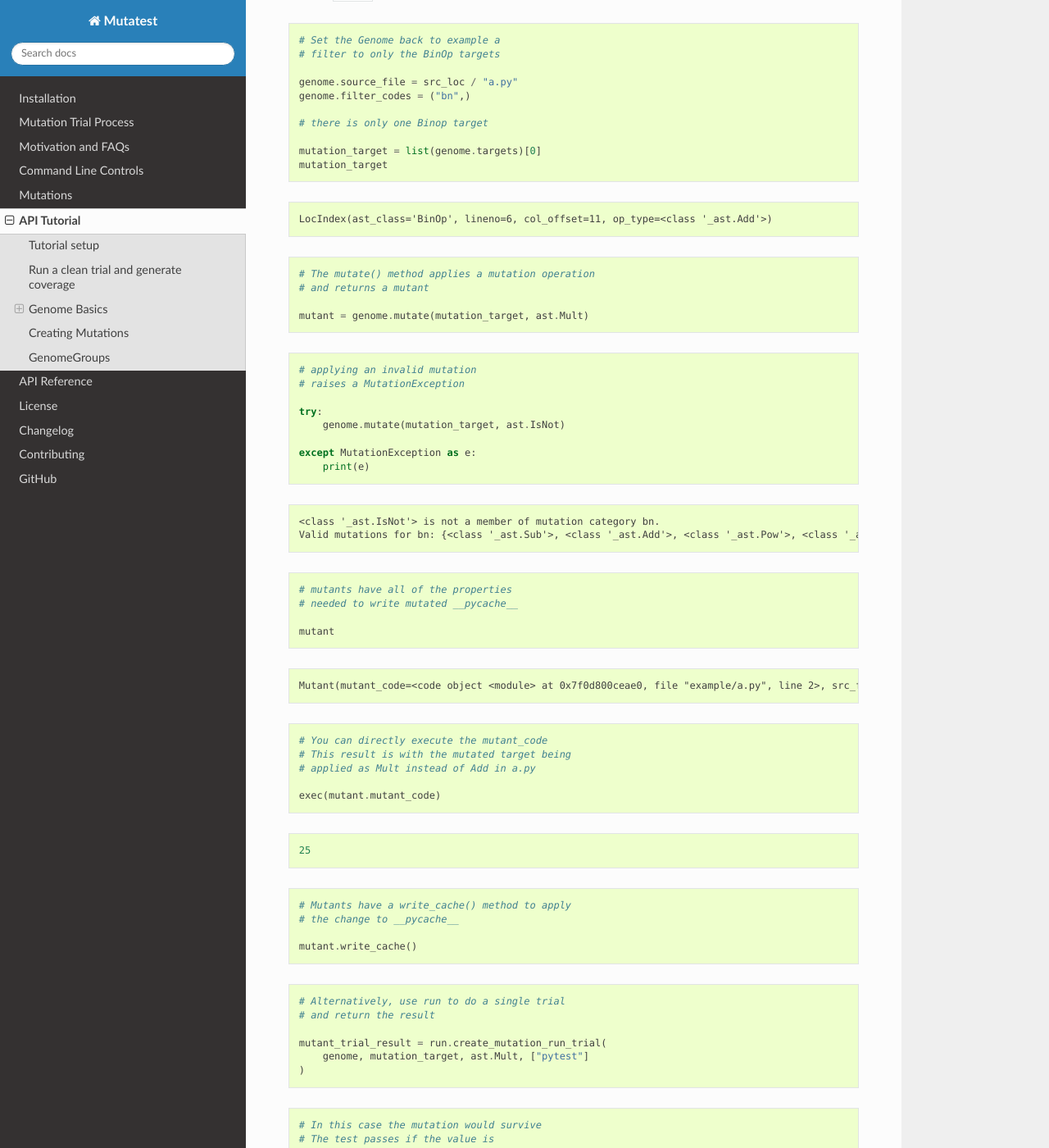
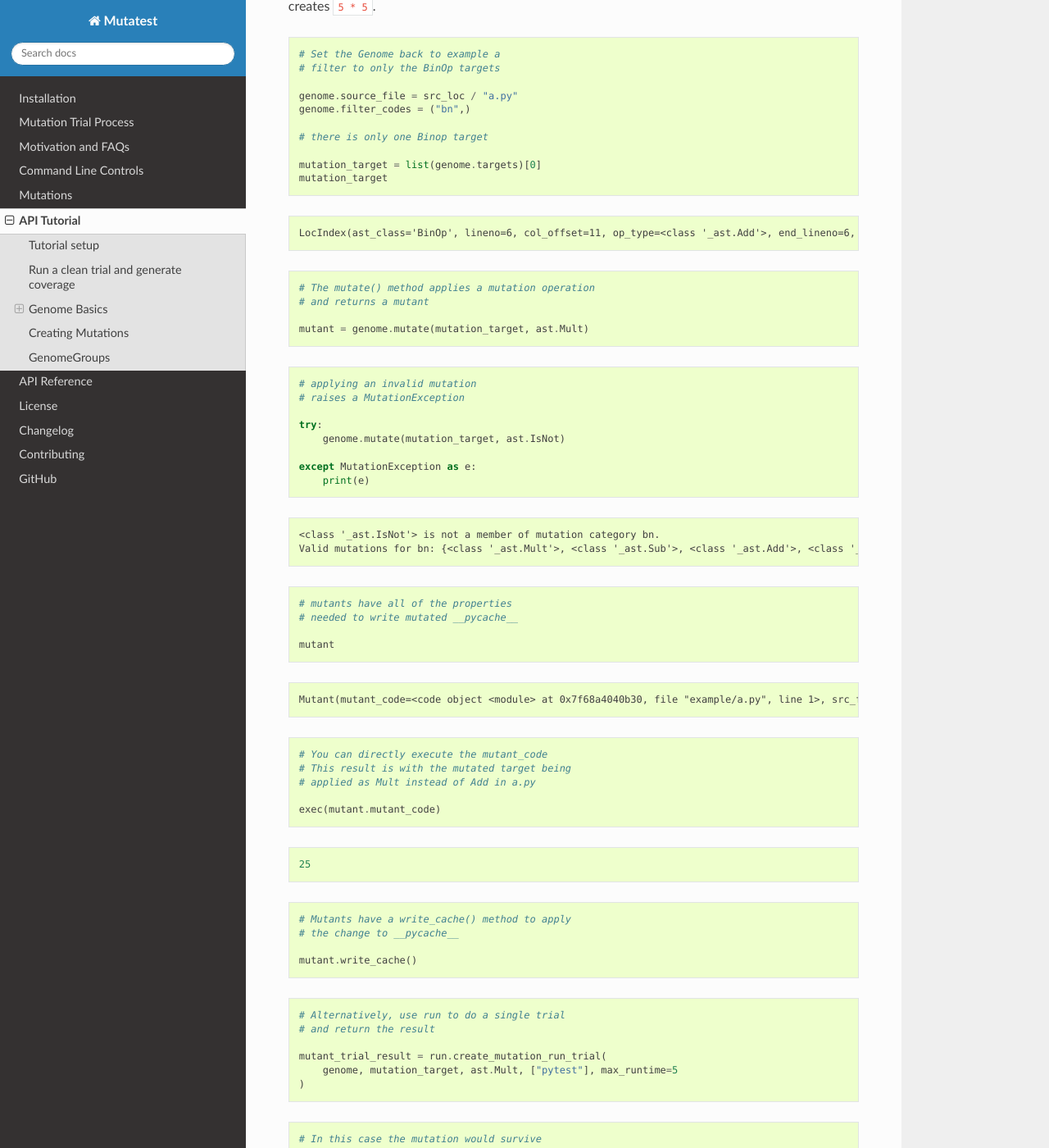
Before and after one commit to EvanKepner/mutatest, a Sphinx documentation site: the page built from docs/api_tutorial/api_tutorial.rst, in a window 1280 px wide and 1400 px high, scrolled down 9634 px. Shown: the whole window at 82% size. Built offline with Sphinx 7.4.7 and the Read the Docs theme 2.0.0, drawn with Linux system fonts in a browser that asks for light colours; some of the changed text lies outside the part shown.

Commit message:
rebuild api tutorial, doc updates

```diff
--- a/CONTRIBUTING.rst
+++ b/CONTRIBUTING.rst
@@ -17,9 +17,8 @@ The top level priorities for the project are:
 
 Open questions I'm working through on the design:
 
-1. Multi-processing? Running individual tests is an embarrassingly parallel problem that is currently
-   executed in series by ``mutatest``. This would likely involve creative use of ``__pycache__``
-   and potentially local copying of files.
+1. Fancy test selection? If there is a way to not only test coverage, but only select tests based
+   on the mutation location (a form of "who tests what") that could make trials more efficient.
 
 2. Local database? Keeping a local database of mutations and trial results would allow for re-running
    failed mutations quickly. Providing the ability to log false positives to skip on future samples
--- a/README.rst
+++ b/README.rst
@@ -22,6 +22,7 @@ Features
     - Uses ``coverage`` to create `only meaningful mutants <https://mutatest.readthedocs.io/en/latest/commandline.html#coverage-filtering>`_.
     - Built for efficiency with `multiple running modes <https://mutatest.readthedocs.io/en/latest/commandline.html#selecting-a-running-mode>`_
       and `random sampling of mutation targets <https://mutatest.readthedocs.io/en/latest/commandline.html#controlling-randomization-behavior-and-trial-number>`_.
+    - Capable of running parallel mutation trials with multiprocessing on Python 3.8.
     - Flexible enough to run on a `whole package <https://mutatest.readthedocs.io/en/latest/commandline.html#auto-detected-package-structures>`_
       or a `single file <https://mutatest.readthedocs.io/en/latest/commandline.html#specifying-source-files-and-test-commands>`_.
     - Includes an `API for custom mutation controls <https://mutatest.readthedocs.io/en/latest/modules.html>`_.
--- a/docs/api_tutorial/api_tutorial.rst
+++ b/docs/api_tutorial/api_tutorial.rst
@@ -254,8 +254,8 @@ have lines covered by the set ``coverage_file`` property.
 
 .. parsed-literal::
 
-    {LocIndex(ast_class='BinOp', lineno=6, col_offset=11, op_type=<class '_ast.Add'>),
-     LocIndex(ast_class='Compare', lineno=10, col_offset=11, op_type=<class '_ast.Gt'>)}
+    {LocIndex(ast_class='BinOp', lineno=6, col_offset=11, op_type=<class '_ast.Add'>, end_lineno=6, end_col_offset=16),
+     LocIndex(ast_class='Compare', lineno=10, col_offset=11, op_type=<class '_ast.Gt'>, end_lineno=10, end_col_offset=16)}
 
 
 
@@ -268,7 +268,7 @@ have lines covered by the set ``coverage_file`` property.
 
 .. parsed-literal::
 
-    {LocIndex(ast_class='BinOp', lineno=6, col_offset=11, op_type=<class '_ast.Add'>)}
+    {LocIndex(ast_class='BinOp', lineno=6, col_offset=11, op_type=<class '_ast.Add'>, end_lineno=6, end_col_offset=16)}
 
 
 
@@ -281,7 +281,7 @@ have lines covered by the set ``coverage_file`` property.
 
 .. parsed-literal::
 
-    {LocIndex(ast_class='Compare', lineno=10, col_offset=11, op_type=<class '_ast.Gt'>)}
+    {LocIndex(ast_class='Compare', lineno=10, col_offset=11, op_type=<class '_ast.Gt'>, end_lineno=10, end_col_offset=16)}
 
 
 
@@ -302,7 +302,7 @@ encapsulted in the ``Genome``.
 
 .. parsed-literal::
 
-    <_ast.Module at 0x7f0d6bd88da0>
+    <_ast.Module at 0x7f68a4014bb0>
 
 
 
@@ -315,10 +315,10 @@ encapsulted in the ``Genome``.
 
 .. parsed-literal::
 
-    [<_ast.Expr at 0x7f0d6bd88dd8>,
-     <_ast.FunctionDef at 0x7f0d6bd88e48>,
-     <_ast.FunctionDef at 0x7f0d6bd88fd0>,
-     <_ast.Expr at 0x7f0d6bd911d0>]
+    [<_ast.Expr at 0x7f68a4014ca0>,
+     <_ast.FunctionDef at 0x7f68a4014ac0>,
+     <_ast.FunctionDef at 0x7f68a4014eb0>,
+     <_ast.Expr at 0x7f68a402c040>]
 
 
 
@@ -332,12 +332,15 @@ encapsulted in the ``Genome``.
 .. parsed-literal::
 
     {'name': 'add_five',
-     'args': <_ast.arguments at 0x7f0d6bd88e80>,
-     'body': [<_ast.Return at 0x7f0d6bd88ef0>],
+     'args': <_ast.arguments at 0x7f68a4014d30>,
+     'body': [<_ast.Return at 0x7f68a4014dc0>],
      'decorator_list': [],
      'returns': None,
+     'type_comment': None,
      'lineno': 5,
-     'col_offset': 0}
+     'col_offset': 0,
+     'end_lineno': 6,
+     'end_col_offset': 16}
 
 
 
@@ -410,7 +412,7 @@ covered targets to only ``BinOp`` class operations.
 
 .. parsed-literal::
 
-    {LocIndex(ast_class='BinOp', lineno=6, col_offset=11, op_type=<class '_ast.Add'>)}
+    {LocIndex(ast_class='BinOp', lineno=6, col_offset=11, op_type=<class '_ast.Add'>, end_lineno=6, end_col_offset=16)}
 
 
 
@@ -423,7 +425,7 @@ covered targets to only ``BinOp`` class operations.
 
 .. parsed-literal::
 
-    {LocIndex(ast_class='BinOp', lineno=6, col_offset=11, op_type=<class '_ast.Add'>)}
+    {LocIndex(ast_class='BinOp', lineno=6, col_offset=11, op_type=<class '_ast.Add'>, end_lineno=6, end_col_offset=16)}
 
 
 
@@ -443,8 +445,8 @@ covered targets to only ``BinOp`` class operations.
 
 .. parsed-literal::
 
-    {LocIndex(ast_class='BinOp', lineno=6, col_offset=11, op_type=<class '_ast.Add'>),
-     LocIndex(ast_class='Compare', lineno=10, col_offset=11, op_type=<class '_ast.Gt'>)}
+    {LocIndex(ast_class='BinOp', lineno=6, col_offset=11, op_type=<class '_ast.Add'>, end_lineno=6, end_col_offset=16),
+     LocIndex(ast_class='Compare', lineno=10, col_offset=11, op_type=<class '_ast.Gt'>, end_lineno=10, end_col_offset=16)}
 
 
 
@@ -477,7 +479,7 @@ Coverage Filter
 
 .. parsed-literal::
 
-    {LocIndex(ast_class='BinOp', lineno=6, col_offset=11, op_type=<class '_ast.Add'>)}
+    {LocIndex(ast_class='BinOp', lineno=6, col_offset=11, op_type=<class '_ast.Add'>, end_lineno=6, end_col_offset=16)}
 
 
 
@@ -495,7 +497,7 @@ Coverage Filter
 
 .. parsed-literal::
 
-    {LocIndex(ast_class='Compare', lineno=10, col_offset=11, op_type=<class '_ast.Gt'>)}
+    {LocIndex(ast_class='Compare', lineno=10, col_offset=11, op_type=<class '_ast.Gt'>, end_lineno=10, end_col_offset=16)}
 
 
 
@@ -633,7 +634,7 @@ Category Code Filter
 
 .. parsed-literal::
 
-    {LocIndex(ast_class='BinOp', lineno=6, col_offset=11, op_type=<class '_ast.Add'>)}
+    {LocIndex(ast_class='BinOp', lineno=6, col_offset=11, op_type=<class '_ast.Add'>, end_lineno=6, end_col_offset=16)}
 
 
 
@@ -650,7 +651,7 @@ Category Code Filter
 
 .. parsed-literal::
 
-    {LocIndex(ast_class='Compare', lineno=10, col_offset=11, op_type=<class '_ast.Gt'>)}
+    {LocIndex(ast_class='Compare', lineno=10, col_offset=11, op_type=<class '_ast.Gt'>, end_lineno=10, end_col_offset=16)}
 
 
 
@@ -674,7 +675,7 @@ includes targets, covered targets, and AST.
 
 .. parsed-literal::
 
-    {LocIndex(ast_class='CompareIs', lineno=6, col_offset=11, op_type=<class '_ast.Is'>)}
+    {LocIndex(ast_class='CompareIs', lineno=6, col_offset=11, op_type=<class '_ast.Is'>, end_lineno=6, end_col_offset=17)}
 
 
 
@@ -687,7 +688,7 @@ includes targets, covered targets, and AST.
 
 .. parsed-literal::
 
-    {LocIndex(ast_class='BinOp', lineno=6, col_offset=11, op_type=<class '_ast.Add'>)}
+    {LocIndex(ast_class='BinOp', lineno=6, col_offset=11, op_type=<class '_ast.Add'>, end_lineno=6, end_col_offset=16)}
 
 
 
@@ -723,7 +724,7 @@ mutation creates ``5 * 5``.
 
 .. parsed-literal::
 
-    LocIndex(ast_class='BinOp', lineno=6, col_offset=11, op_type=<class '_ast.Add'>)
+    LocIndex(ast_class='BinOp', lineno=6, col_offset=11, op_type=<class '_ast.Add'>, end_lineno=6, end_col_offset=16)
 
 
 
@@ -749,7 +750,7 @@ mutation creates ``5 * 5``.
 .. parsed-literal::
 
     <class '_ast.IsNot'> is not a member of mutation category bn.
-    Valid mutations for bn: {<class '_ast.Sub'>, <class '_ast.Add'>, <class '_ast.Pow'>, <class '_ast.FloorDiv'>, <class '_ast.Mod'>, <class '_ast.Div'>, <class '_ast.Mult'>}.
+    Valid mutations for bn: {<class '_ast.Mult'>, <class '_ast.Sub'>, <class '_ast.Add'>, <class '_ast.Pow'>, <class '_ast.FloorDiv'>, <class '_ast.Mod'>, <class '_ast.Div'>}.
 
 
 .. code:: ipython3
@@ -764,7 +765,7 @@ mutation creates ``5 * 5``.
 
 .. parsed-literal::
 
-    Mutant(mutant_code=<code object <module> at 0x7f0d800ceae0, file "example/a.py", line 2>, src_file=PosixPath('example/a.py'), cfile=PosixPath('example/__pycache__/a.cpython-37.pyc'), loader=<_frozen_importlib_external.SourceFileLoader object at 0x7f0d6bd3bbe0>, source_stats={'mtime': 1571245955.1276326, 'size': 118}, mode=33204, src_idx=LocIndex(ast_class='BinOp', lineno=6, col_offset=11, op_type=<class '_ast.Add'>), mutation=<class '_ast.Mult'>)
+    Mutant(mutant_code=<code object <module> at 0x7f68a4040b30, file "example/a.py", line 1>, src_file=PosixPath('example/a.py'), cfile=PosixPath('example/__pycache__/a.cpython-38.pyc'), loader=<_frozen_importlib_external.SourceFileLoader object at 0x7f689cfbd310>, source_stats={'mtime': 1571346690.5703905, 'size': 118}, mode=33188, src_idx=LocIndex(ast_class='BinOp', lineno=6, col_offset=11, op_type=<class '_ast.Add'>, end_lineno=6, end_col_offset=16), mutation=<class '_ast.Mult'>)
 
 
 
@@ -795,7 +796,7 @@ mutation creates ``5 * 5``.
     # and return the result
 
     mutant_trial_result = run.create_mutation_run_trial(
-        genome, mutation_target, ast.Mult, ["pytest"]
+        genome, mutation_target, ast.Mult, ["pytest"], max_runtime=5
     )
 
 .. code:: ipython3
@@ -822,7 +823,7 @@ mutation creates ``5 * 5``.
     # since the test will fail.
 
     mutant_trial_result = run.create_mutation_run_trial(
-        genome, mutation_target, ast.Div, ["pytest"]
+        genome, mutation_target, ast.Div, ["pytest"], max_runtime=5
     )
 
     mutant_trial_result.status
@@ -863,8 +864,8 @@ across an entire collection of ``Genomes``.
 
 .. parsed-literal::
 
-    example/a.py <mutatest.api.Genome object at 0x7f0d6bd4b518>
-    example/b.py <mutatest.api.Genome object at 0x7f0d6bd4b4e0>
+    example/a.py <mutatest.api.Genome object at 0x7f689cfc8c10>
+    example/b.py <mutatest.api.Genome object at 0x7f689cfc8f70>
 
 
 .. code:: ipython3
@@ -882,9 +883,9 @@ across an entire collection of ``Genomes``.
 
 .. parsed-literal::
 
-    example/a.py LocIndex(ast_class='Compare', lineno=10, col_offset=11, op_type=<class '_ast.Gt'>)
-    example/b.py LocIndex(ast_class='CompareIs', lineno=6, col_offset=11, op_type=<class '_ast.Is'>)
-    example/a.py LocIndex(ast_class='BinOp', lineno=6, col_offset=11, op_type=<class '_ast.Add'>)
+    example/b.py LocIndex(ast_class='CompareIs', lineno=6, col_offset=11, op_type=<class '_ast.Is'>, end_lineno=6, end_col_offset=17)
+    example/a.py LocIndex(ast_class='Compare', lineno=10, col_offset=11, op_type=<class '_ast.Gt'>, end_lineno=10, end_col_offset=16)
+    example/a.py LocIndex(ast_class='BinOp', lineno=6, col_offset=11, op_type=<class '_ast.Add'>, end_lineno=6, end_col_offset=16)
 
 
 .. code:: ipython3
@@ -903,8 +904,8 @@ across an entire collection of ``Genomes``.
 
 .. parsed-literal::
 
-    example/a.py LocIndex(ast_class='BinOp', lineno=6, col_offset=11, op_type=<class '_ast.Add'>)
-    example/b.py LocIndex(ast_class='CompareIs', lineno=6, col_offset=11, op_type=<class '_ast.Is'>)
+    example/b.py LocIndex(ast_class='CompareIs', lineno=6, col_offset=11, op_type=<class '_ast.Is'>, end_lineno=6, end_col_offset=17)
+    example/a.py LocIndex(ast_class='BinOp', lineno=6, col_offset=11, op_type=<class '_ast.Add'>, end_lineno=6, end_col_offset=16)
 
 
 .. code:: ipython3
@@ -920,7 +921,7 @@ across an entire collection of ``Genomes``.
 
 .. parsed-literal::
 
-    {GenomeGroupTarget(source_path=PosixPath('example/b.py'), loc_idx=LocIndex(ast_class='CompareIs', lineno=6, col_offset=11, op_type=<class '_ast.Is'>))}
+    {GenomeGroupTarget(source_path=PosixPath('example/b.py'), loc_idx=LocIndex(ast_class='CompareIs', lineno=6, col_offset=11, op_type=<class '_ast.Is'>, end_lineno=6, end_col_offset=17))}
 
 
 
@@ -948,7 +949,7 @@ across an entire collection of ``Genomes``.
 
 .. parsed-literal::
 
-    dict_values([<mutatest.api.Genome object at 0x7f0d6bd4b518>, <mutatest.api.Genome object at 0x7f0d6bd4b4e0>])
+    dict_values([<mutatest.api.Genome object at 0x7f689cfc8c10>, <mutatest.api.Genome object at 0x7f689cfc8f70>])
 
 
 
@@ -977,7 +978,7 @@ across an entire collection of ``Genomes``.
 
 .. parsed-literal::
 
-    {PosixPath('example/b.py'): <mutatest.api.Genome object at 0x7f0d6bd4b4e0>}
+    {PosixPath('example/b.py'): <mutatest.api.Genome object at 0x7f689cfc8f70>}
 
 
 
@@ -993,7 +994,7 @@ across an entire collection of ``Genomes``.
 
 .. parsed-literal::
 
-    {PosixPath('example/b.py'): <mutatest.api.Genome object at 0x7f0d6bd4b4e0>, PosixPath('example/a.py'): <mutatest.api.Genome object at 0x7f0d6bd4b518>}
+    {PosixPath('example/b.py'): <mutatest.api.Genome object at 0x7f689cfc8f70>, PosixPath('example/a.py'): <mutatest.api.Genome object at 0x7f689cfc8c10>}
 
 
 
@@ -1014,6 +1015,6 @@ across an entire collection of ``Genomes``.
 
 .. parsed-literal::
 
-    example/a.py <mutatest.api.Genome object at 0x7f0d6bd5e160>
-    example/test_ab.py <mutatest.api.Genome object at 0x7f0d6bd5e198>
-    example/b.py <mutatest.api.Genome object at 0x7f0d6bd5e1d0>
+    example/a.py <mutatest.api.Genome object at 0x7f68a4044700>
+    example/test_ab.py <mutatest.api.Genome object at 0x7f689cfd7340>
+    example/b.py <mutatest.api.Genome object at 0x7f689cfd74f0>
--- a/docs/index.rst
+++ b/docs/index.rst
@@ -21,6 +21,7 @@ Features:
     - Uses ``coverage`` to create `only meaningful mutants <https://mutatest.readthedocs.io/en/latest/commandline.html#coverage-filtering>`_.
     - Built for efficiency with `multiple running modes <https://mutatest.readthedocs.io/en/latest/commandline.html#selecting-a-running-mode>`_
       and `random sampling of mutation targets <https://mutatest.readthedocs.io/en/latest/commandline.html#controlling-randomization-behavior-and-trial-number>`_.
+    - Capable of running parallel mutation trials with multiprocessing on Python 3.8.
     - Flexible enough to run on a `whole package <https://mutatest.readthedocs.io/en/latest/commandline.html#auto-detected-package-structures>`_
       or a `single file <https://mutatest.readthedocs.io/en/latest/commandline.html#specifying-source-files-and-test-commands>`_.
     - Includes an `API for custom mutation controls <https://mutatest.readthedocs.io/en/latest/modules.html>`_.
@@ -111,6 +112,7 @@ Run ``mutatest --help`` to see command line arguments and supported operations:
                             Count of survivors to raise Mutation Exception for system exit.
       --debug               Turn on DEBUG level logging output.
       --nocov               Ignore coverage files for optimization.
+      --parallel            Run with multiprocessing (Py38 only).
       --timeout_factor FLOAT > 1
                             If a mutation trial running time is beyond this factor multiplied by the first
                             clean trial running time then that mutation trial is aborted and logged as a timeout.
--- a/setup.py
+++ b/setup.py
@@ -19,7 +19,8 @@ PROJECT_URLS = {
 }
 
 CLASSIFIERS = [
-    "Development Status :: 5 - Production/Stable" "Intended Audience :: Developers",
+    "Development Status :: 5 - Production/Stable",
+    "Intended Audience :: Developers",
     "Natural Language :: English",
     "Environment :: Console",
     "Framework :: Pytest",
```
Also changed, not shown: other parts of docs/api_tutorial/api_tutorial.rst (+4 -6 lines), docs/commandline.rst (+7 -5 lines), docs/install.rst (+6 -1 lines), docs/api_tutorial/api_tutorial.ipynb.
